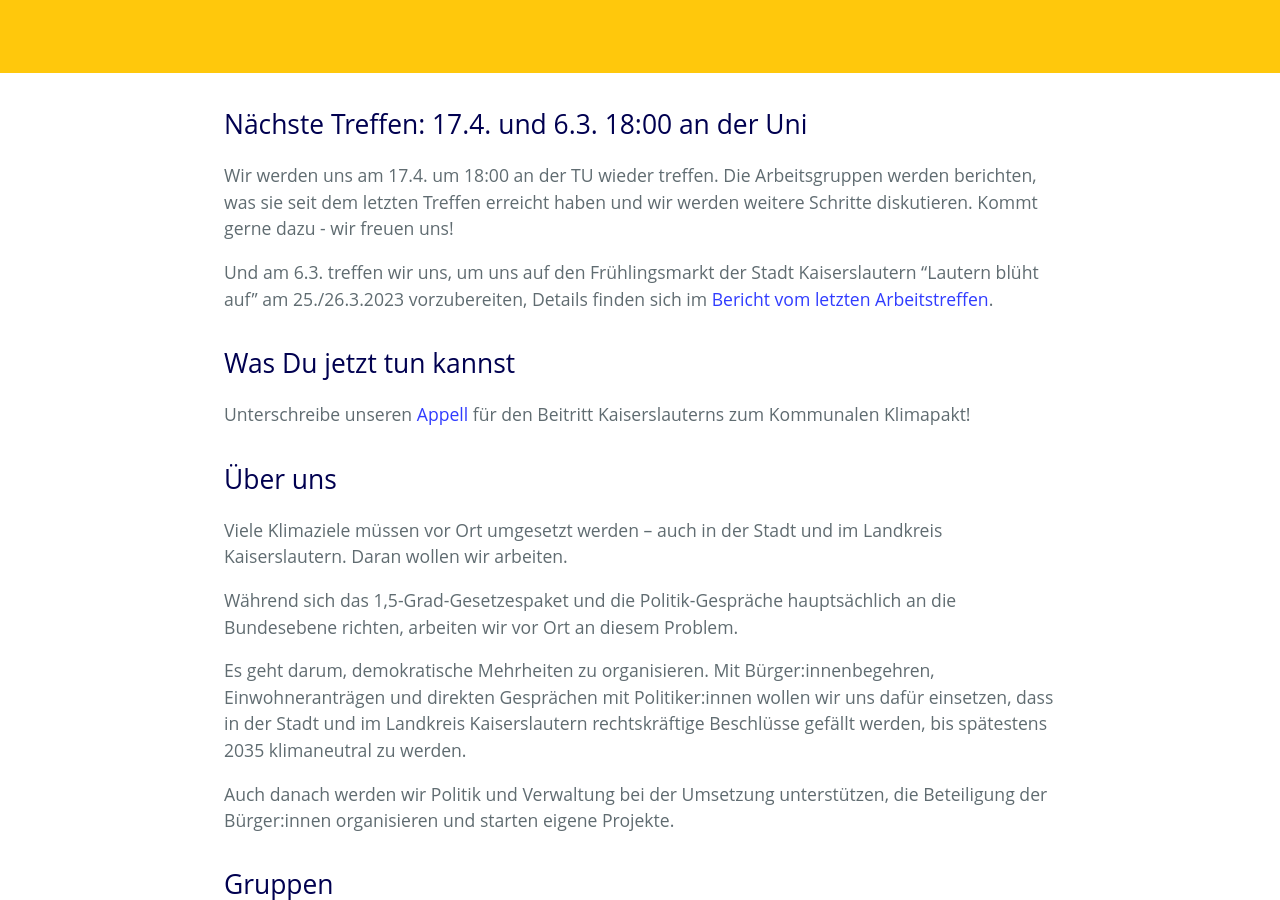
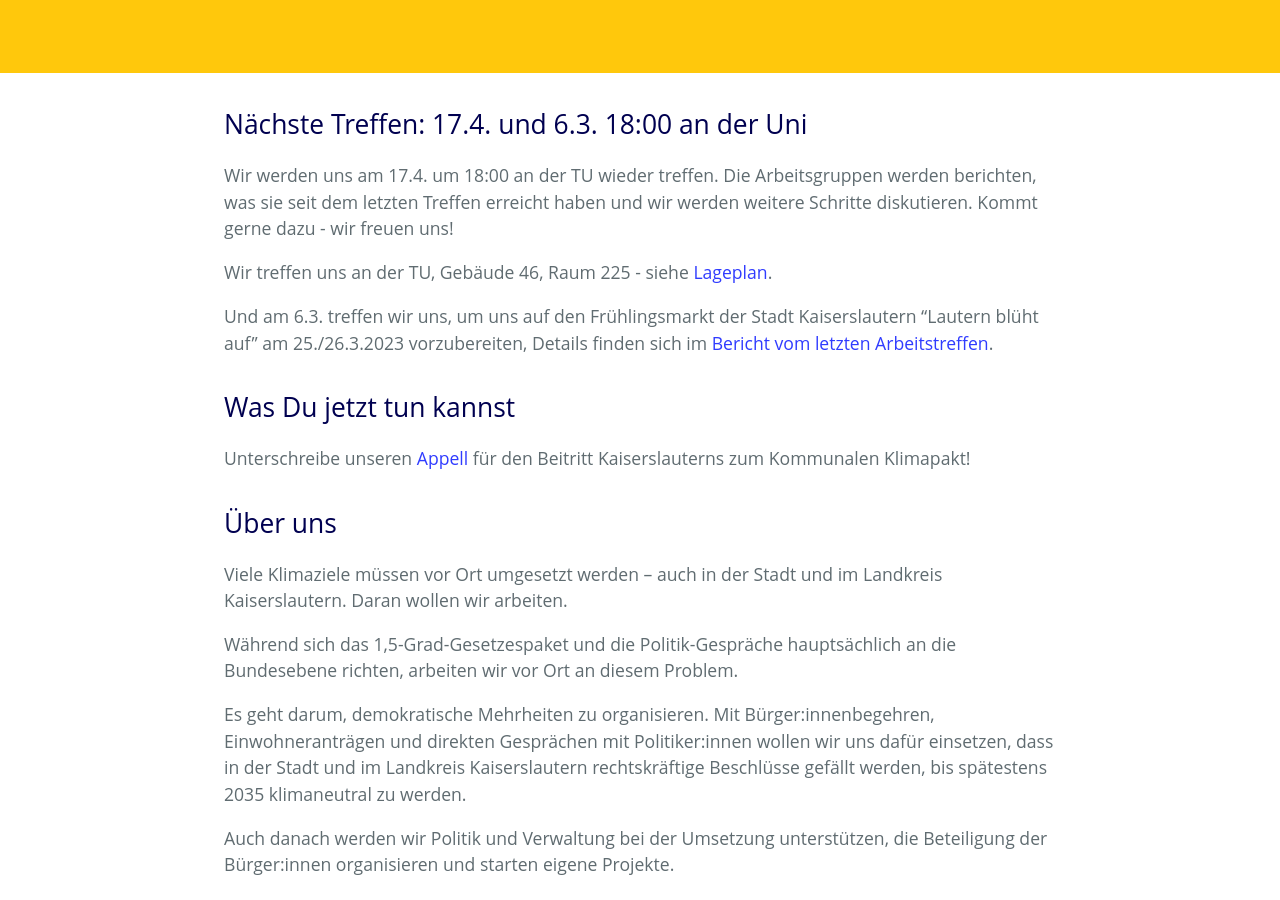
Before and after one commit to klimalautern/klimalautern.github.io, a Jekyll site: the page built from index.md, in a window 1280 px wide and 900 px high, scrolled down 563 px. Built offline with Jekyll 4.4.1, drawn with Linux system fonts in a browser that asks for light colours; our own code applies the rules of GitHub Pages for plain Markdown files; comment, search, counter and statistics services are not loaded.

Commit message:
Genauen Ort ergänzt

```diff
--- a/index.md
+++ b/index.md
@@ -11,8 +11,8 @@
 letzten Treffen erreicht haben und wir werden weitere Schritte
 diskutieren. Kommt gerne dazu - wir freuen uns!
 
-<!-- Wir treffen uns an der TU, Gebäude 46, Raum 225 - siehe -->
-<!-- [Lageplan](/images/2023-01-09-LageplanTreffen.jpeg). -->
+Wir treffen uns an der TU, Gebäude 46, Raum 225 - siehe
+[Lageplan](/images/2023-01-09-LageplanTreffen.jpeg).
 
 Und am 6.3. treffen wir uns, um uns auf den Frühlingsmarkt der Stadt
 Kaiserslautern “Lautern blüht auf” am 25./26.3.2023 vorzubereiten,
```
